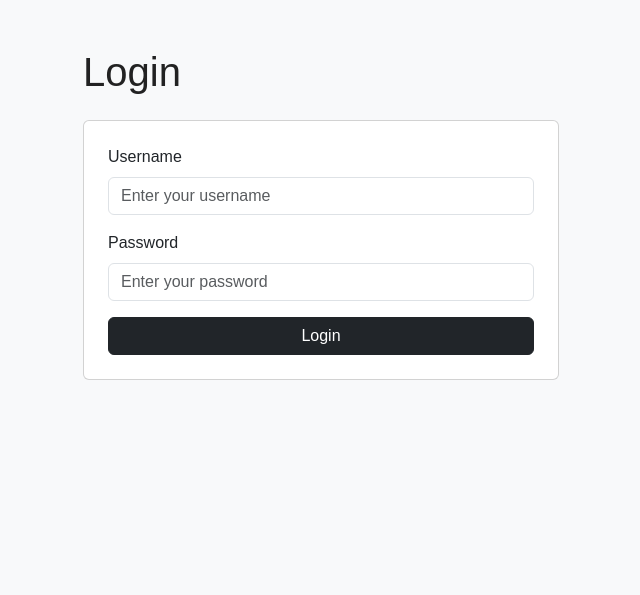
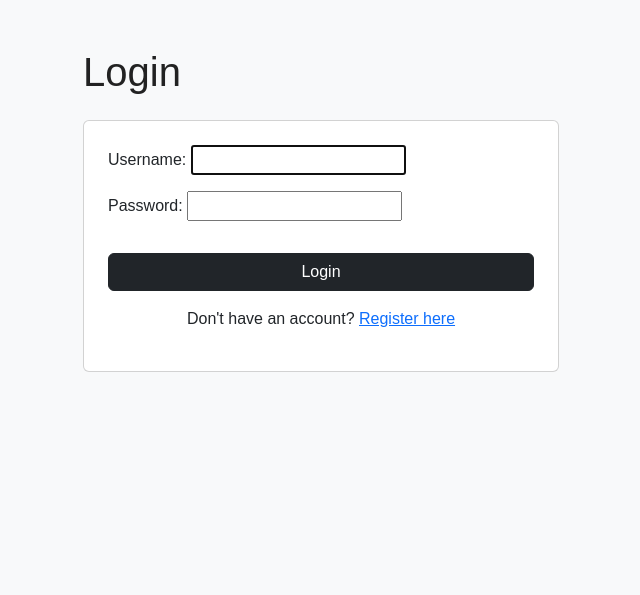
Before and after one commit to AxelAxel97/run-club-hub, a Django app: page /login/ in a window 1280 px wide. Shown: the part 60-655 px from the top of the page, without its empty margins (319-959 px from the left). Run offline with Django 5.2, Linux system fonts and the light colour scheme.

Commit message:
Fix login template - add POST method, csrf token and Django form

```diff
--- a/club/templates/club/login.html
+++ b/club/templates/club/login.html
@@ -7,19 +7,14 @@
     <h1 class="mb-4">Login</h1>
 
     <div class="card p-4">
-        <form>
-            <div class="mb-3">
-                <label for="username" class="form-label">Username</label>
-                <input type="text" class="form-control" id="username" placeholder="Enter your username">
-            </div>
-
-            <div class="mb-3">
-                <label for="password" class="form-label">Password</label>
-                <input type="password" class="form-control" id="password" placeholder="Enter your password">
-            </div>
-
-            <button type="submit" class="btn btn-dark w-100">Login</button>
+        <form method="POST">
+            {% csrf_token %}
+            {{ form.as_p }}
+            <button type="submit" class="btn btn-dark w-100 mt-3">Login</button>
         </form>
+        <p class="text-center mt-3">
+            Don't have an account? <a href="{% url 'register' %}">Register here</a>
+        </p>
     </div>
 </div>
 {% endblock %}
```
